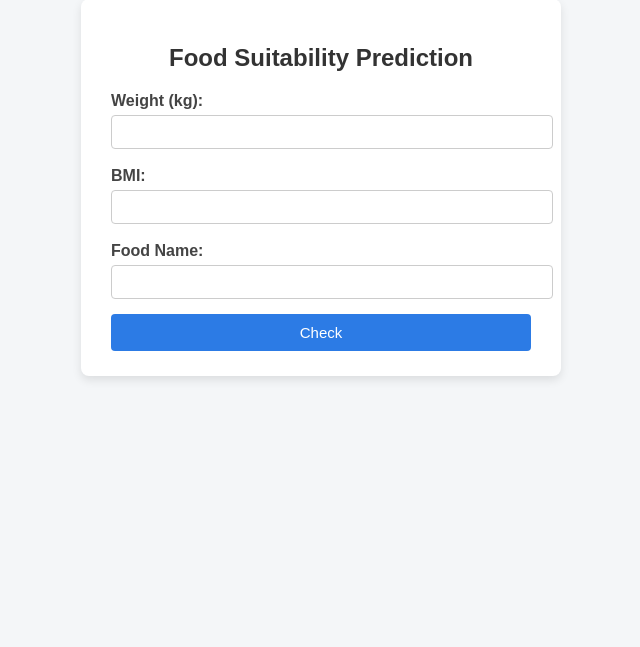
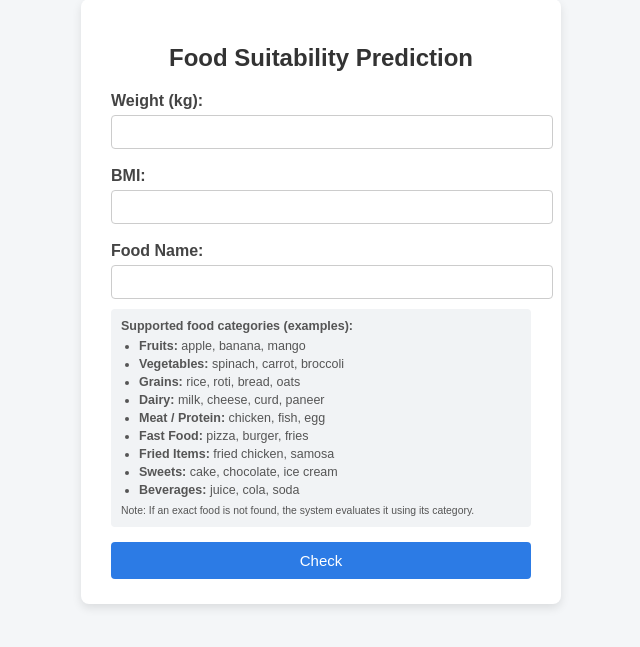
Before and after one commit to rox881/food_suitability_app, a Flask app: page / in a window 1280 px wide. Shown: the part 61-708 px from the top of the page, without its empty margins (319-959 px from the left). Run offline with Flask 3, Linux system fonts and the light colour scheme; parts of the project's set-up code (start-up, migrations or seed data) failed here and were passed over.

Commit message:
working now

```diff
--- a/app.py
+++ b/app.py
@@ -1,6 +1,5 @@
 from flask import Flask, render_template, request
 import pandas as pd
-import numpy as np
 import joblib
 import os
 
@@ -10,39 +9,58 @@ import os
 app = Flask(__name__)
 
 # ----------------------------
-# Load model (absolute path)
+# Paths
 # ----------------------------
 BASE_DIR = os.path.dirname(os.path.abspath(__file__))
 
 MODEL_PATH = os.path.join(
-    BASE_DIR,
-    "model",
-    "random_forest_food_suitability_model_v1.pkl"
+    BASE_DIR, "model", "random_forest_food_suitability_model_v1.pkl"
 )
 
-model = joblib.load(MODEL_PATH)
-
-# ----------------------------
-# Load food dataset
-# ----------------------------
 DATA_PATH = os.path.join(
-    BASE_DIR,
-    "data",
-    "dataset_B_cleaned.csv"
-)
-
-food_df = pd.read_csv(DATA_PATH)
-
-# Normalize food names once
-food_df["Food"] = (
-    food_df["Food"]
-    .astype(str)
-    .str.strip()
-    .str.lower()
+    BASE_DIR, "data", "dataset_B_cleaned.csv"
 )
 
 # ----------------------------
-# Function 1: Get & validate user input
+# Load model & dataset
+# ----------------------------
+model = joblib.load(MODEL_PATH)
+
+food_df = pd.read_csv(DATA_PATH)
+food_df["Food"] = food_df["Food"].astype(str).str.strip().str.lower()
+
+# ----------------------------
+# Category definitions
+# ----------------------------
+CATEGORY_FALLBACK = {
+    "fruit": {"calories": 80, "protein": 1, "fat": 0.3, "carbs": 20},
+    "vegetable": {"calories": 50, "protein": 2, "fat": 0.2, "carbs": 10},
+    "grain": {"calories": 180, "protein": 5, "fat": 1, "carbs": 38},
+    "dairy": {"calories": 150, "protein": 8, "fat": 8, "carbs": 12},
+    "meat": {"calories": 250, "protein": 22, "fat": 18, "carbs": 0},
+    "fried": {"calories": 350, "protein": 18, "fat": 22, "carbs": 20},
+    "fast_food": {"calories": 320, "protein": 14, "fat": 18, "carbs": 30},
+    "sweet": {"calories": 400, "protein": 4, "fat": 20, "carbs": 50},
+    "beverage": {"calories": 120, "protein": 1, "fat": 0, "carbs": 28},
+}
+
+CATEGORY_KEYWORDS = {
+    "fruit": ["apple", "banana", "orange", "mango"],
+    "vegetable": ["spinach", "carrot", "broccoli"],
+    "grain": ["rice", "bread", "roti", "chapati", "oats", "pasta"],
+    "dairy": ["milk", "cheese", "curd", "paneer", "butter"],
+    "meat": ["chicken", "meat", "beef", "fish", "egg"],
+    "fried": ["fried", "pakora", "samosa"],
+    "fast_food": ["pizza", "burger", "fries"],
+    "sweet": ["cake", "sweet", "chocolate", "ice cream"],
+    "beverage": ["juice", "cola", "soda", "drink"],
+}
+
+HIGH_RISK_CATEGORIES = ["fried", "fast_food", "sweet"]
+ALWAYS_SAFE_CATEGORIES = ["fruit", "vegetable"]
+
+# ----------------------------
+# User input validation
 # ----------------------------
 def get_user_input(form):
     try:
@@ -59,94 +77,101 @@ def get_user_input(form):
 
     return {"weight": weight, "bmi": bmi}, None
 
-
 # ----------------------------
-# Function 2: Get food nutrition (ROBUST)
+# Food resolution logic
 # ----------------------------
 def get_food_nutrition(food_name):
     food_name = food_name.strip().lower()
 
     if not food_name:
-        return None
+        return None, None
 
-    # Partial + case-insensitive match
-    matches = food_df[
-        food_df["Food"].str.contains(food_name, case=False, na=False)
-    ]
+    # 1️⃣ Exact dataset match
+    exact = food_df[food_df["Food"] == food_name]
+    if not exact.empty:
+        row = exact.iloc[0]
+        return {
+            "calories": float(row["Calories"]),
+            "protein": float(row["Protein"]),
+            "fat": float(row["Fat"]),
+            "carbs": float(row["Carbohydrates"]),
+        }, "dataset"
 
-    if matches.empty:
-        return None
+    # 2️⃣ Category fallback
+    for category, keywords in CATEGORY_KEYWORDS.items():
+        if any(k in food_name for k in keywords):
+            return CATEGORY_FALLBACK[category], category
 
-    # Take the first best match
-    row = matches.iloc[0]
-
-    return {
-        "calories": float(row["Calories"]),
-        "protein": float(row["Protein"]),
-        "fat": float(row["Fat"]),
-        "carbs": float(row["Carbohydrates"])
-    }
-
+    return None, None
 
 # ----------------------------
-# Function 3: Create model input
+# Create model input
 # ----------------------------
 def create_model_input(user, food):
-    return np.array([[
-        user["weight"],
-        user["bmi"],
-        food["calories"],
-        food["protein"],
-        food["fat"],
-        food["carbs"]
-    ]])
-
+    return pd.DataFrame([{
+        "Weight": user["weight"],
+        "BMI": user["bmi"],
+        "Calories": food["calories"],
+        "Protein": food["protein"],
+        "Fat": food["fat"],
+        "Carbohydrates": food["carbs"],
+    }])
 
 # ----------------------------
 # Route
 # ----------------------------
 @app.route("/", methods=["GET", "POST"])
 def index():
-    result = None
-    confidence = None
-    error = None
+    result = confidence = error = None
 
     if request.method == "POST":
         try:
-            # Step 1: Validate user input
+            # Step 1: Validate user
             user, error = get_user_input(request.form)
             if error:
                 return render_template("index.html", error=error)
 
-            # Step 2: Fetch food nutrition
+            # Step 2: Resolve food
             food_name = request.form.get("food", "")
-            food = get_food_nutrition(food_name)
+            food, food_source = get_food_nutrition(food_name)
 
             if food is None:
                 return render_template(
                     "index.html",
-                    error="Food not found in database."
+                    error="Food not supported. Try common food items."
                 )
 
-            # Step 3: Create model input
+            # Step 3: ML prediction
             X = create_model_input(user, food)
-
-            # Step 4: Model prediction
             pred = int(model.predict(X)[0])
             conf = float(model.predict_proba(X)[0][pred])
 
-            result = "Suitable" if pred == 1 else "Not Suitable"
+            ml_result = "Suitable" if pred == 1 else "Not Suitable"
             confidence = round(conf, 3)
 
-            # Debug logs (safe)
+            # ----------------------------
+            # FINAL DECISION (STABLE v1)
+            # ----------------------------
+            if food_source in HIGH_RISK_CATEGORIES:
+                result = "Not Suitable"
+                confidence = 1.0
+
+            elif food_source in ALWAYS_SAFE_CATEGORIES:
+                result = "Suitable"
+                confidence = 1.0
+
+            else:
+                result = ml_result
+
+            # Debug logs
             print("USER:", user)
-            print("FOOD INPUT:", food_name)
-            print("FOOD USED:", food)
-            print("PREDICTION:", result, confidence)
+            print("FOOD:", food_name)
+            print("SOURCE:", food_source)
+            print("RESULT:", result, confidence)
 
         except Exception as e:
             print("ERROR:", e)
-            error = "Something went wrong. Please try again."
+            error = "Something went wrong."
 
     return render_template(
         "index.html",
@@ -155,7 +180,6 @@ def index():
         error=error
     )
 
-
 # ----------------------------
 # Run app
 # ----------------------------
--- a/templates/index.html
+++ b/templates/index.html
@@ -78,6 +78,25 @@
             text-align: center;
             font-weight: 600;
         }
+
+        /* 🔹 New: Category help box */
+        .category-hint {
+            margin-top: 10px;
+            padding: 10px;
+            background-color: #f1f3f5;
+            border-radius: 4px;
+            font-size: 12.5px;
+            color: #555;
+        }
+
+        .category-hint ul {
+            padding-left: 18px;
+            margin: 6px 0;
+        }
+
+        .category-hint li {
+            margin-bottom: 4px;
+        }
     </style>
 </head>
 
@@ -103,6 +122,25 @@
             <input type="text" name="food"
                    value="{{ request.form.food or '' }}" required>
 
+            <!-- 🔹 Category suggestion -->
+            <div class="category-hint">
+                <strong>Supported food categories (examples):</strong>
+                <ul>
+                    <li><b>Fruits:</b> apple, banana, mango</li>
+                    <li><b>Vegetables:</b> spinach, carrot, broccoli</li>
+                    <li><b>Grains:</b> rice, roti, bread, oats</li>
+                    <li><b>Dairy:</b> milk, cheese, curd, paneer</li>
+                    <li><b>Meat / Protein:</b> chicken, fish, egg</li>
+                    <li><b>Fast Food:</b> pizza, burger, fries</li>
+                    <li><b>Fried Items:</b> fried chicken, samosa</li>
+                    <li><b>Sweets:</b> cake, chocolate, ice cream</li>
+                    <li><b>Beverages:</b> juice, cola, soda</li>
+                </ul>
+                <small>
+                    Note: If an exact food is not found, the system evaluates it using its category.
+                </small>
+            </div>
+
             <button type="submit">Check</button>
         </form>
 
```
